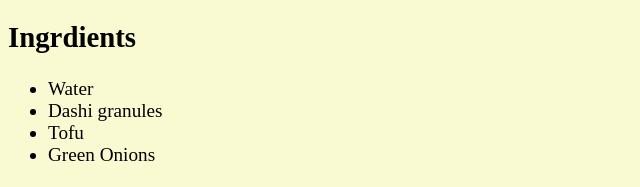
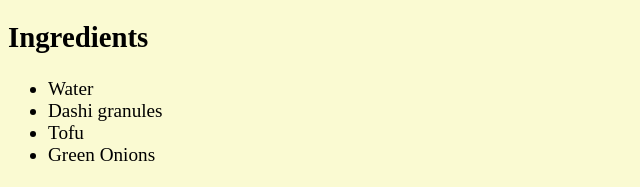
Before and after one commit to ChaseDrew/odin-recipes, a plain HTML site: page recipes/miso-soup.html in a window 1280 px wide. Shown: the part 277-464 px from the top of the page, 0-640 px from the left. Drawn offline with Linux system fonts and the light colour scheme.

Commit message:
Fix spelling in miso-soup.html

```diff
--- a/recipes/miso-soup.html
+++ b/recipes/miso-soup.html
@@ -15,7 +15,7 @@
         dashi stock and is flavored with miso paste. <br>
         Dashi is an umami-rich stock made from dried seaweed and dried fish.<br> Miso paste, meanwhile,
         is a paste made from soybeans, salt, and koji rice.</p>
-    <h2>Ingrdients</h2>
+    <h2>Ingredients</h2>
     <ul>
         <li>Water</li>
         <li>Dashi granules</li>
```
